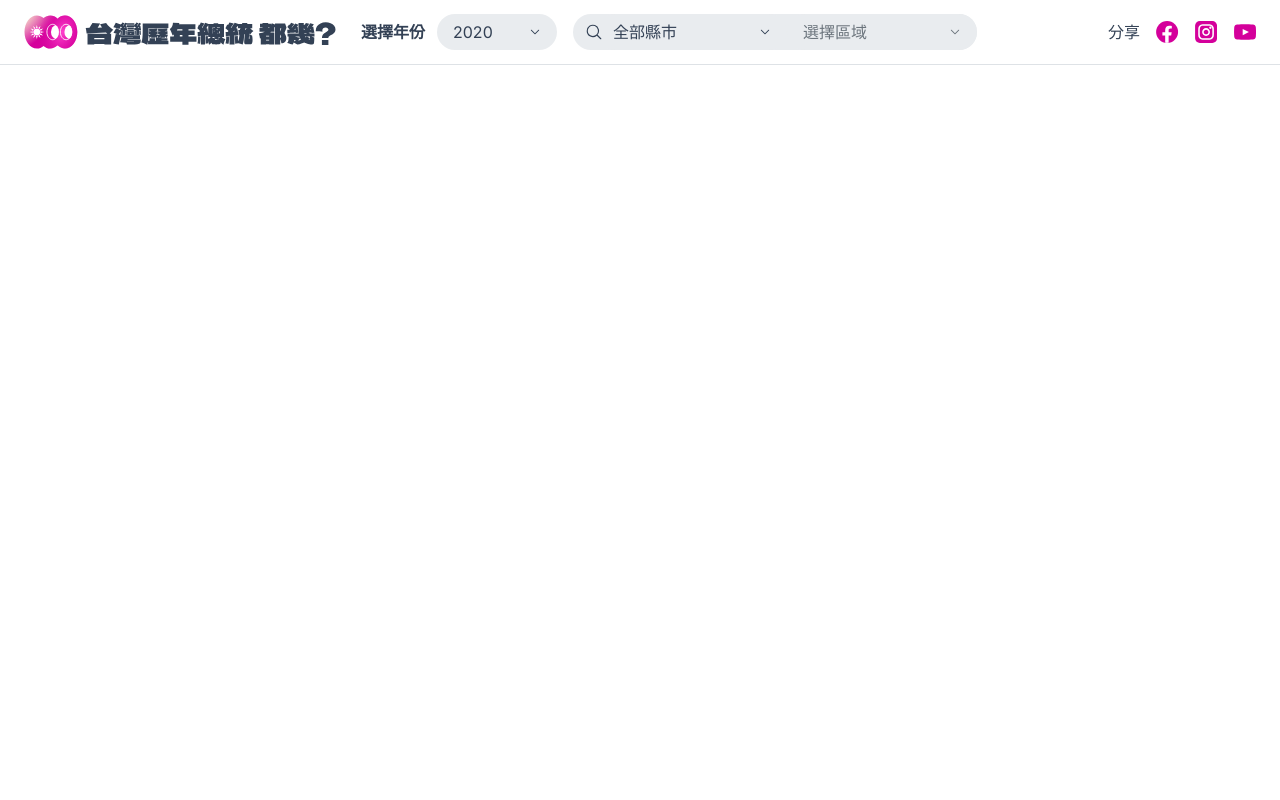
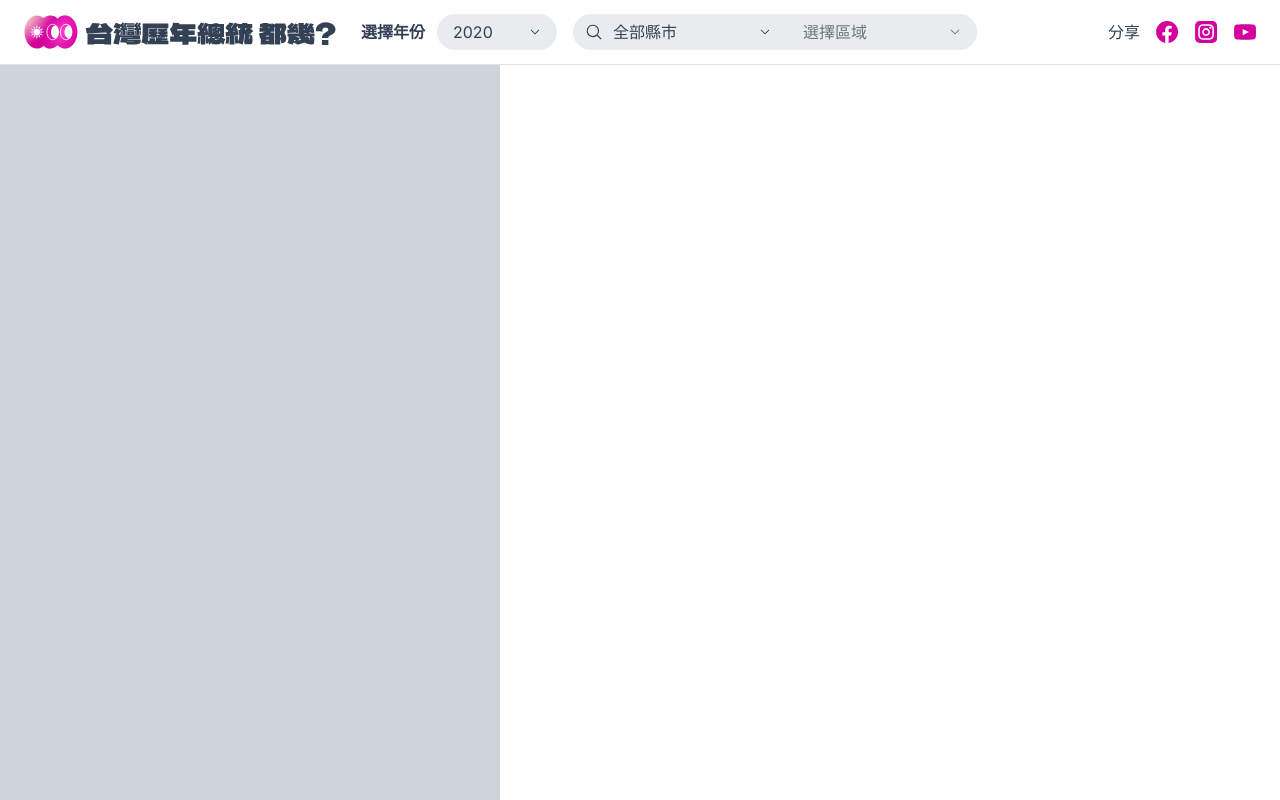
Before and after one commit to lyaui/2020-taiwan-president-election-result-map, a Next.js app: page /election-data in a window 1280 px wide. Built offline with nearby package versions, Linux system fonts and the light colour scheme.

Commit message:
feat(ElectionDataPage): page layout

```diff
--- a/src/app/election-data/page.tsx
+++ b/src/app/election-data/page.tsx
@@ -1,9 +1,14 @@
 import Navbar from '@/components/layout/Navbar';
+import Map from '@/components/Map/index';
 
 function ElectionDataPage() {
   return (
     <div>
       <Navbar />
+      <main className='flex mt-[65px]'>
+        <Map />
+        <article className='h-[calc(100vh-65px)] px-12 py-8 overflow-auto '></article>
+      </main>
     </div>
   );
 }
--- /dev/null
+++ b/src/components/Map/index.tsx
@@ -0,0 +1,9 @@
+import React from 'react';
+
+function Map() {
+  return (
+    <article className='w-[500px] h-[calc(100vh-65px)] bg-gray-400 overflow-auto shrink-0'></article>
+  );
+}
+
+export default Map;
```
